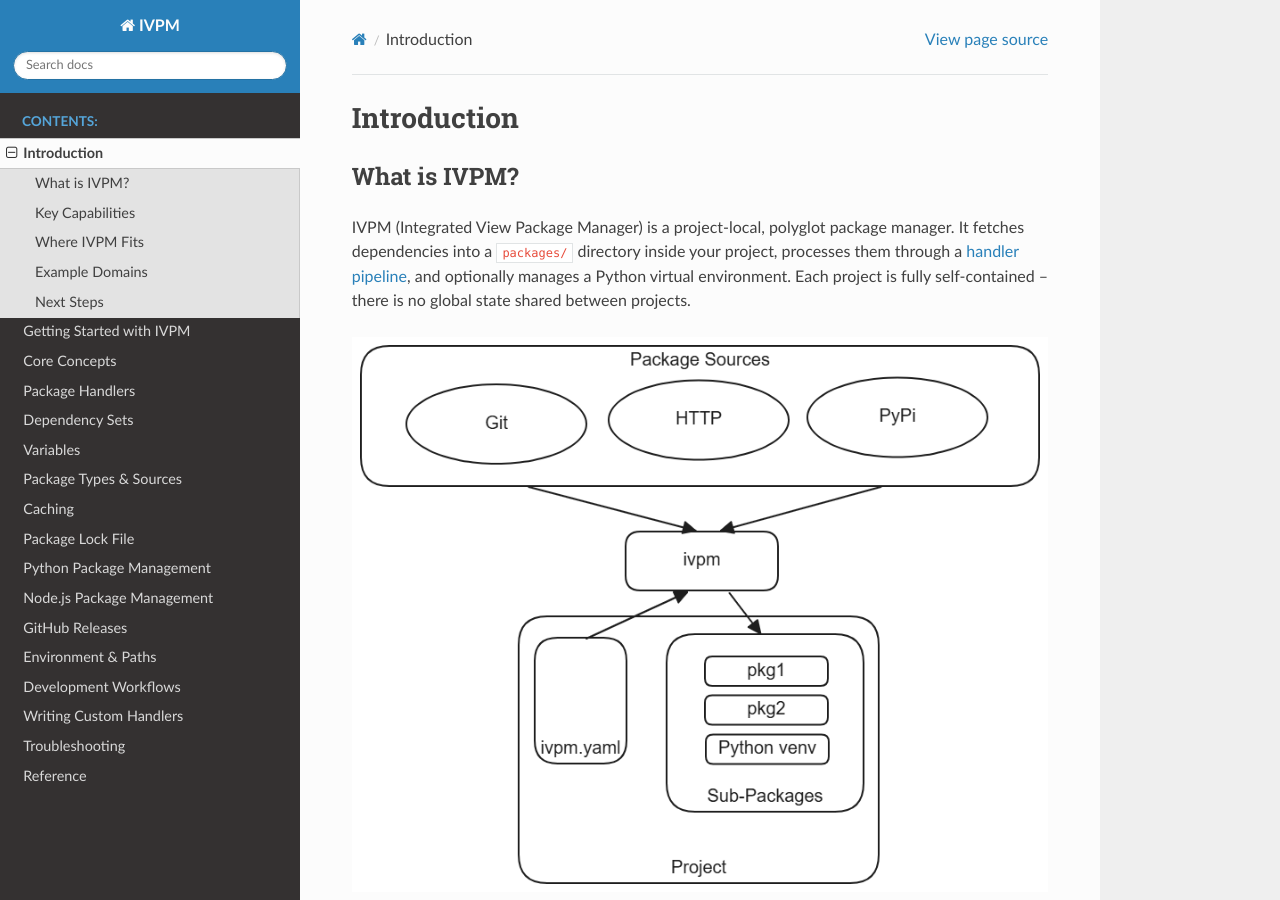
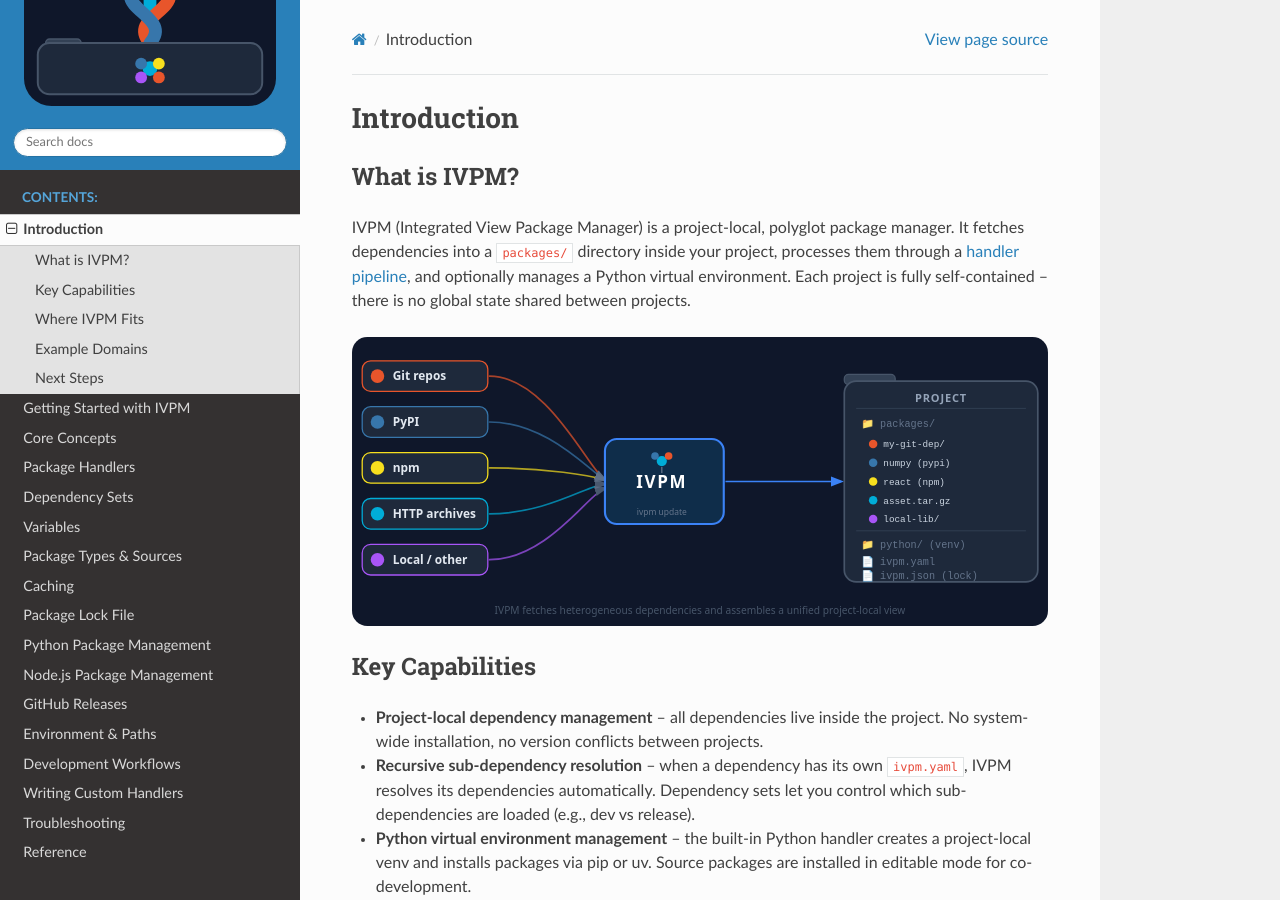
Before and after one commit to fvutils/ivpm, a Sphinx documentation site: the page built from docs/source/introduction.rst, in a window 1280 px wide and 900 px high. Built offline with Sphinx 7.4.7 and the Read the Docs theme 3.1.0, drawn with Linux system fonts in a browser that asks for light colours; pages that are not in the unit, such as notebooks, are missing from menus.

Commit message:
docs: add IVPM branding icons and update documentation
- Add icons/ directory with full icon set (256, 128, 64, 32, 16px variants)
  and design exploration files (braid, helix, loom, weave, funnel, converge)
- Update README.md: embed 128px icon floated right
- docs/source/conf.py: add html_favicon and html_logo for RTD/GitHub Pages
- docs/source/_static/: add favicon.svg and ivpm-logo.svg
- docs/source/imgs/: add ivpm-engine.svg and ivpm_system_diagram.svg
  (clean dark-theme SVG replacement for the clunky Excalidraw export)
- docs/source/introduction.rst: switch image reference to new SVG diagram

Co-authored-by: Copilot <223556219+Copilot@users.noreply.github.com>

```diff
--- a/docs/source/conf.py
+++ b/docs/source/conf.py
@@ -57,3 +57,6 @@ html_theme = 'sphinx_rtd_theme'
 # relative to this directory. They are copied after the builtin static files,
 # so a file named "default.css" will overwrite the builtin "default.css".
 html_static_path = ['_static']
+
+html_favicon = '_static/favicon.svg'
+html_logo = '_static/ivpm-logo.svg'
--- a/docs/source/introduction.rst
+++ b/docs/source/introduction.rst
@@ -12,7 +12,9 @@ inside your project, processes them through a :doc:`handler pipeline
 project is fully self-contained -- there is no global state shared between
 projects.
 
-.. image:: imgs/ivpm_system.png
+.. image:: imgs/ivpm_system_diagram.svg
+   :width: 100%
+   :alt: IVPM system diagram
 
 Key Capabilities
 =================
```
Also changed, not shown: README.md (+2 -0 lines), docs/source/_static/favicon.svg (added), docs/source/_static/ivpm-logo.svg (added), docs/source/imgs/ivpm-engine.svg (added), docs/source/imgs/ivpm_system_diagram.svg (added), 11 other files.
